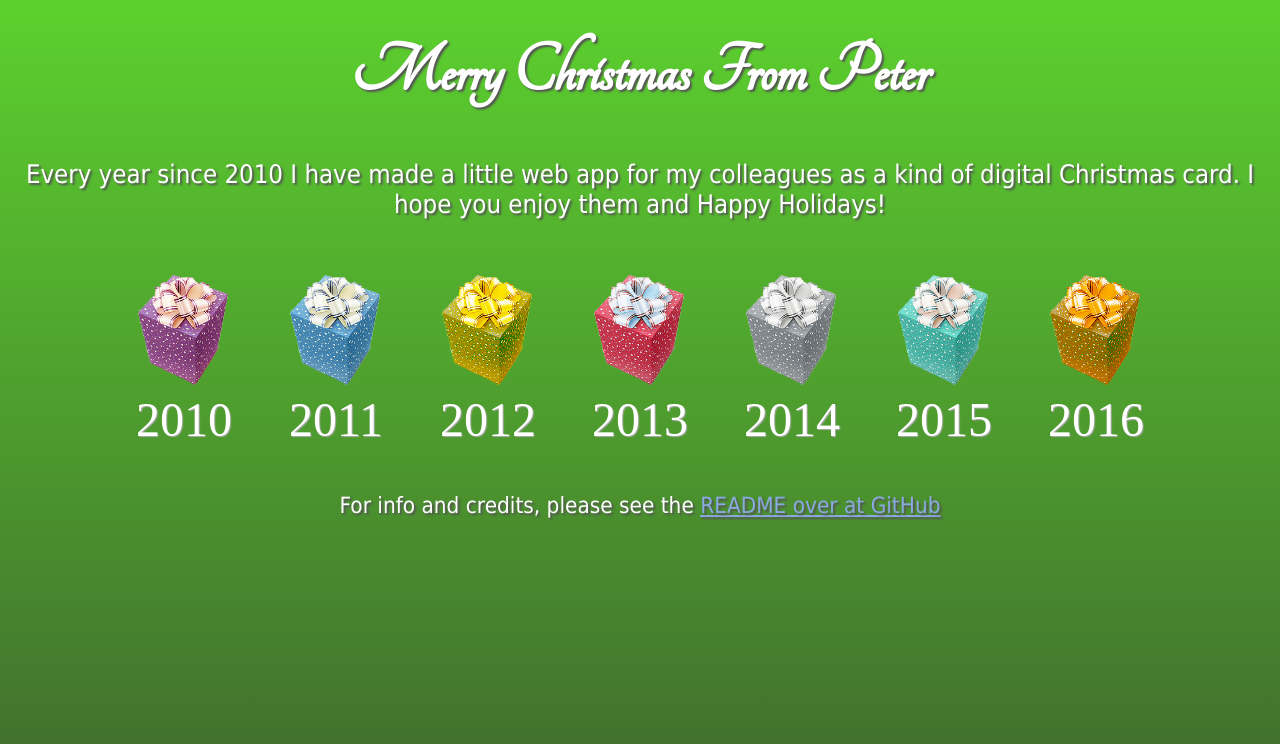
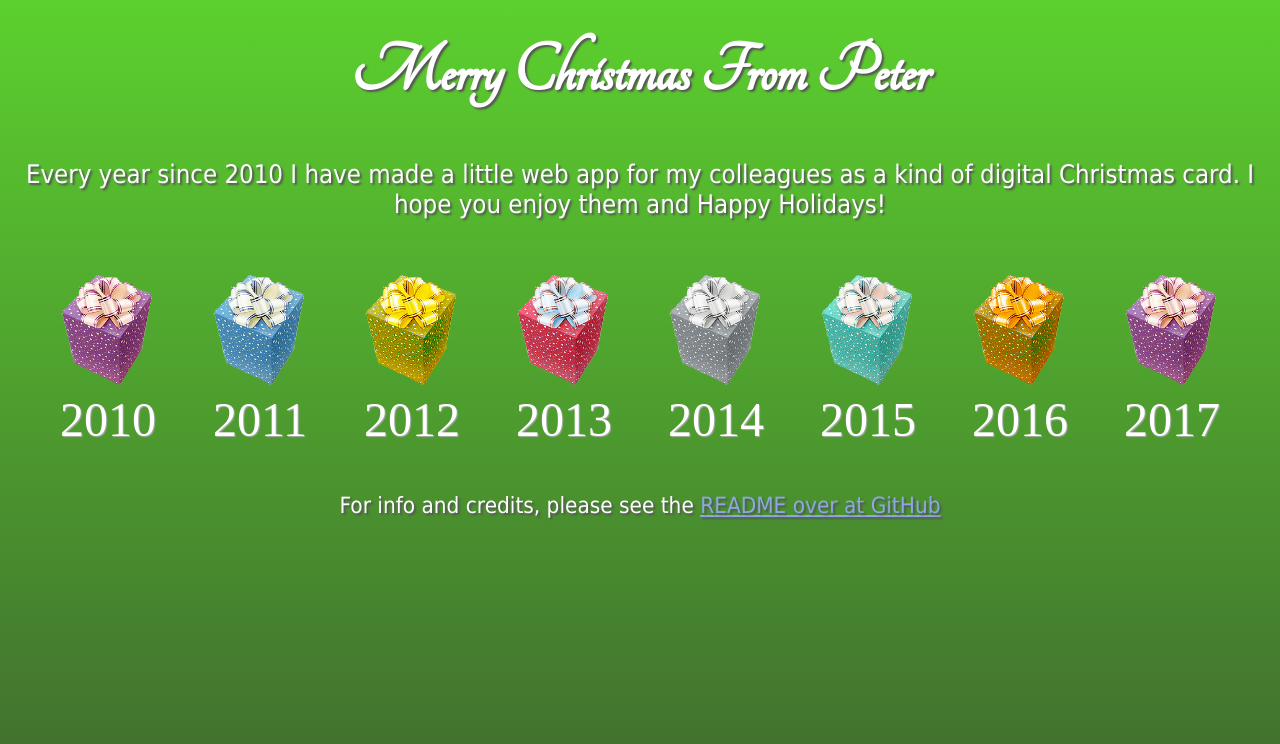
Before and after one commit to poshaughnessy/peter.christmas, a website: page index.html in a window 1280 px wide. Drawn offline with Linux system fonts and the light colour scheme.

Commit message:
Add link to 2017

```diff
--- a/css/screen.css
+++ b/css/screen.css
@@ -83,6 +83,11 @@ p {
     background-image: url(../images/gift-orange.png);
 }
 
+.cardLinks a:nth-child(8) {
+    background-image: url(../images/gift-purple.png);
+}
+
+
 
 @media (max-width: 600px) {
     html {
--- a/index.html
+++ b/index.html
@@ -24,6 +24,7 @@
         <a href="/2014/">2014</a>
         <a href="https://2015.peter.christmas/">2015</a>
         <a href="https://2016.peter.christmas/">2016</a>
+        <a href="https://2017.peter.christmas/">2017</a>
     </div>
 
     <p class="footer">For info and credits, please see the <a href="https://github.com/poshaughnessy/peter.christmas">README over at GitHub</a></p>
```
